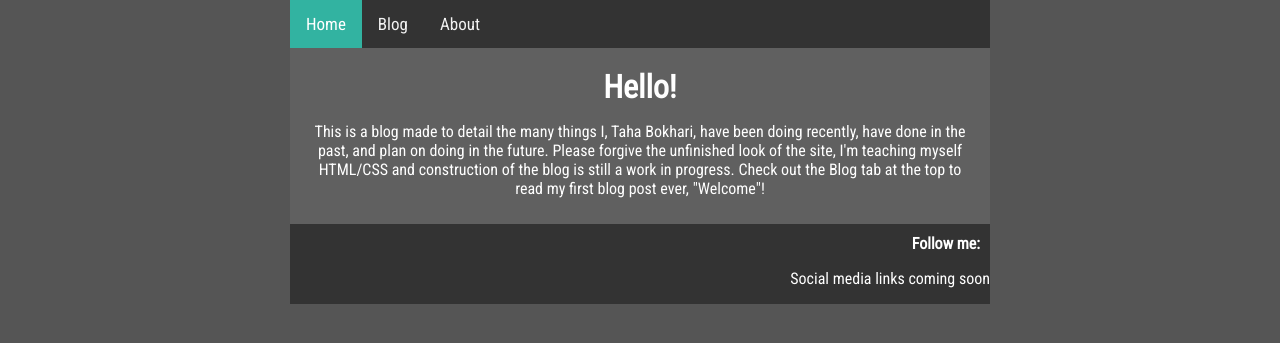
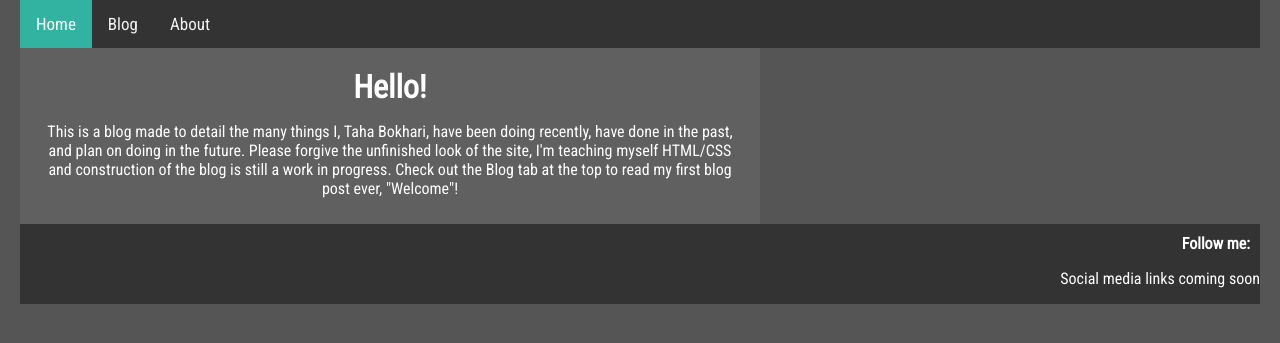
Before and after one commit to boktah/boktah.github.io, a Jekyll site: the page built from index.html, in a window 1280 px wide. Shown: the top 343 px of the page. Built offline with Jekyll 4.4.1, drawn with Linux system fonts in a browser that asks for light colours.

Commit message:
Expanded header and footer

```diff
--- a/_sass/main.scss
+++ b/_sass/main.scss
@@ -4,7 +4,6 @@ html {
 }
 
 body {
-  width: 700px;
   margin: 0 auto;
   background-color: #555;
   padding: 0px 20px 20px 20px;
@@ -48,6 +47,7 @@ a {
     text-align: center;
     background-color: #606060;
     color: white;
+    width: 700px;
     padding: 10px 20px;
 }
 
```
